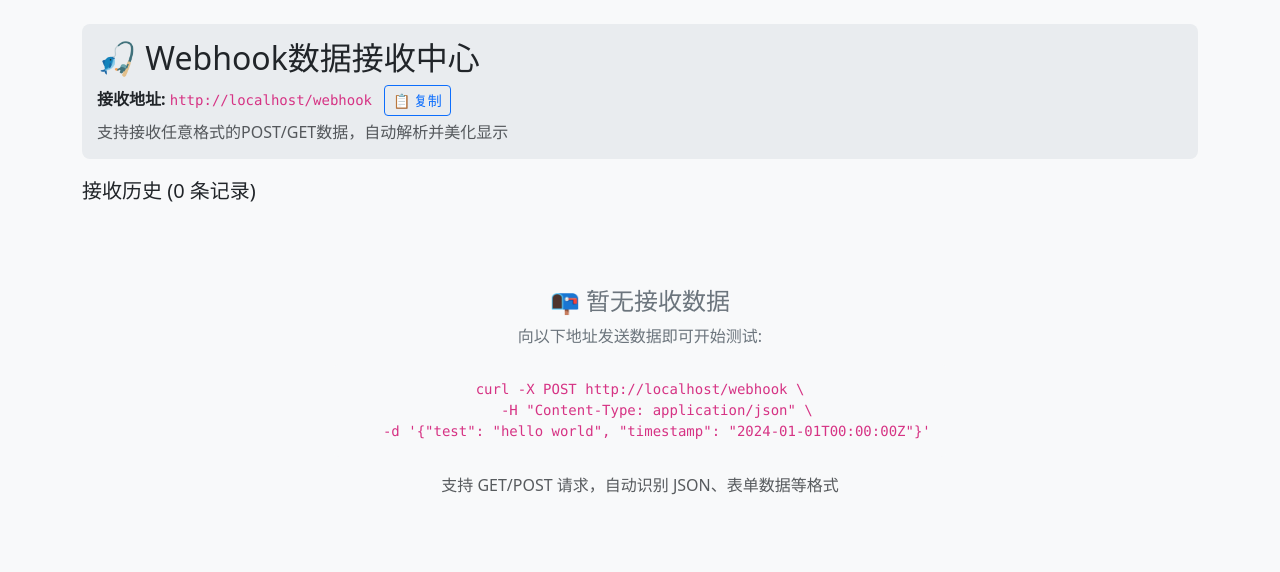
After one commit to skCNA/canary-controller, a Flask app: page /webhook in a window 1280 px wide. The commit adds this page. Shown: the top 572 px of the page. Run offline with Flask 3, Linux system fonts and the light colour scheme; some libraries are stand-ins or nearby versions.

Commit message:
add webhook

```diff
--- a/app/routes.py
+++ b/app/routes.py
@@ -1,4 +1,5 @@
-import time, threading
+import time, threading, json
+from datetime import datetime
 from flask import Blueprint, render_template, request, redirect, url_for, jsonify
 from .kubectl_utils import get_ingresses,set_ingress_annotations
 
@@ -8,6 +9,11 @@ main = Blueprint("main", __name__)
 lock_table = {}
 lock_ttl = 86400  # 24h自动过期
 table_lock = threading.RLock()
+
+# Webhook数据存储
+webhook_data = []
+webhook_max_records = 50  # 最多保存50条记录
+webhook_lock = threading.RLock()
 
 def cleanup_locks():
     now = time.time()
@@ -80,3 +86,83 @@ def unlock_ingress():
         if key in lock_table and lock_table[key]["user"] == user:
             del lock_table[key]
         return jsonify({"status": "unlocked"})
+
+@main.route("/webhook", methods=["POST"])
+def receive_webhook():
+    """接收webhook数据的接口"""
+    try:
+        # 获取请求信息
+        headers = dict(request.headers)
+        content_type = request.content_type
+
+        # 尝试解析JSON数据
+        if content_type and 'application/json' in content_type:
+            try:
+                data = request.get_json()
+                raw_data = json.dumps(data, ensure_ascii=False, indent=2)
+            except:
+                data = None
+                raw_data = request.get_data(as_text=True)
+        else:
+            data = None
+            raw_data = request.get_data(as_text=True)
+
+        # 构建存储记录
+        webhook_record = {
+            "id": len(webhook_data) + 1,
+            "timestamp": datetime.now().strftime("%Y-%m-%d %H:%M:%S"),
+            "timestamp_unix": time.time(),
+            "method": request.method,
+            "url": request.url,
+            "headers": headers,
+            "content_type": content_type,
+            "data": data,
+            "raw_data": raw_data,
+            "query_params": dict(request.args),
+            "form_data": dict(request.form) if request.form else None,
+            "remote_addr": request.remote_addr,
+            "user_agent": request.headers.get("User-Agent", "")
+        }
+
+        # 存储数据
+        with webhook_lock:
+            webhook_data.insert(0, webhook_record)
+            # 保持最大记录数
+            if len(webhook_data) > webhook_max_records:
+                webhook_data.pop()
+
+        return jsonify({
+            "status": "success",
+            "message": "Webhook data received successfully",
+            "id": webhook_record["id"],
+            "timestamp": webhook_record["timestamp"]
+        }), 200
+
+    except Exception as e:
+        return jsonify({
+            "status": "error",
+            "message": f"Failed to process webhook: {str(e)}"
+        }), 500
+
+@main.route("/webhook", methods=["GET"])
+@main.route("/webhook/view", methods=["GET"])
+def view_webhooks():
+    """查看接收到的webhook数据"""
+    with webhook_lock:
+        return render_template("webhook.html", webhooks=webhook_data)
+
+@main.route("/webhook/clear", methods=["POST"])
+def clear_webhooks():
+    """清空webhook历史数据"""
+    with webhook_lock:
+        webhook_data.clear()
+    return jsonify({"status": "success", "message": "Webhook history cleared"})
+
+@main.route("/webhook/<int:webhook_id>", methods=["GET"])
+def view_webhook_detail(webhook_id):
+    """查看特定webhook的详细信息"""
+    with webhook_lock:
+        webhook = next((w for w in webhook_data if w["id"] == webhook_id), None)
+        if not webhook:
+            return jsonify({"error": "Webhook not found"}), 404
+        return render_template("webhook_detail.html", webhook=webhook)
--- /dev/null
+++ b/app/templates/webhook.html
@@ -0,0 +1,196 @@
+<!DOCTYPE html>
+<html>
+<head>
+    <title>Webhook数据接收中心</title>
+    <link rel="stylesheet" href="{{ url_for('static', filename='css/bootstrap.min.css') }}">
+    <link rel="stylesheet" href="{{ url_for('static', filename='css/canary-input.css') }}">
+    <style>
+        .webhook-card {
+            margin-bottom: 15px;
+            border-left: 4px solid #007bff;
+        }
+        .webhook-card:hover {
+            border-left-color: #0056b3;
+            box-shadow: 0 4px 8px rgba(0,0,0,0.1);
+        }
+        .timestamp {
+            color: #6c757d;
+            font-size: 0.9em;
+        }
+        .method-badge {
+            font-size: 0.8em;
+        }
+        .data-preview {
+            max-height: 100px;
+            overflow-y: auto;
+            background-color: #f8f9fa;
+            padding: 10px;
+            border-radius: 4px;
+            font-family: monospace;
+            font-size: 0.85em;
+        }
+        .empty-state {
+            text-align: center;
+            padding: 60px 20px;
+            color: #6c757d;
+        }
+        .header-info {
+            background-color: #e9ecef;
+            padding: 15px;
+            border-radius: 8px;
+            margin-bottom: 20px;
+        }
+    </style>
+</head>
+<body class="bg-light">
+<div class="container mt-4">
+    <div class="header-info">
+        <h2>🎣 Webhook数据接收中心</h2>
+        <p class="mb-0">
+            <strong>接收地址:</strong>
+            <code>{{ request.host_url }}webhook</code>
+            <button class="btn btn-sm btn-outline-primary ms-2" onclick="copyWebhookUrl()">📋 复制</button>
+        </p>
+        <p class="mb-0 text-muted mt-1">支持接收任意格式的POST/GET数据，自动解析并美化显示</p>
+    </div>
+
+    <div class="row mb-3">
+        <div class="col-md-6">
+            <div class="d-flex justify-content-between align-items-center">
+                <h5>接收历史 ({{ webhooks|length }} 条记录)</h5>
+            </div>
+        </div>
+        <div class="col-md-6 text-end">
+            {% if webhooks %}
+            <button class="btn btn-outline-danger btn-sm" onclick="clearWebhooks()">🗑️ 清空历史</button>
+            <button class="btn btn-outline-secondary btn-sm ms-2" onclick="refreshPage()">🔄 刷新</button>
+            {% endif %}
+        </div>
+    </div>
+
+    {% if webhooks %}
+    <div class="webhook-list">
+        {% for webhook in webhooks %}
+        <div class="card webhook-card">
+            <div class="card-body">
+                <div class="row align-items-center">
+                    <div class="col-md-8">
+                        <div class="d-flex align-items-center mb-2">
+                            <span class="badge method-badge bg-{{ 'success' if webhook.method == 'GET' else 'primary' }} me-2">
+                                {{ webhook.method }}
+                            </span>
+                            <span class="badge bg-secondary me-2">{{ webhook.content_type or 'unknown' }}</span>
+                            <span class="timestamp me-3">
+                                📅 {{ webhook.timestamp }}
+                            </span>
+                            <span class="badge bg-info">
+                                🌐 {{ webhook.remote_addr }}
+                            </span>
+                        </div>
+
+                        {% if webhook.data %}
+                        <div class="data-preview mb-2">
+                            <strong>数据预览:</strong><br>
+                            {{ webhook.raw_data[:200] }}{% if webhook.raw_data|length > 200 %}...{% endif %}
+                        </div>
+                        {% endif %}
+
+                        <div class="text-muted small">
+                            {% if webhook.query_params %}
+                            <span class="me-3">📋 查询参数: {{ webhook.query_params|length }} 个</span>
+                            {% endif %}
+                            {% if webhook.form_data %}
+                            <span class="me-3">📝 表单数据: {{ webhook.form_data|length }} 个</span>
+                            {% endif %}
+                            <span>🤖 {{ webhook.user_agent[:30] }}{% if webhook.user_agent|length > 30 %}...{% endif %}</span>
+                        </div>
+                    </div>
+
+                    <div class="col-md-4 text-end">
+                        <a href="{{ url_for('main.view_webhook_detail', webhook_id=webhook.id) }}"
+                           class="btn btn-outline-primary btn-sm">🔍 查看详情</a>
+                        <button class="btn btn-outline-secondary btn-sm ms-2"
+                                onclick="copyData({{ webhook.id }})">📋 复制数据</button>
+                    </div>
+                </div>
+            </div>
+        </div>
+        {% endfor %}
+    </div>
+    {% else %}
+    <div class="empty-state">
+        <h4>📭 暂无接收数据</h4>
+        <p>向以下地址发送数据即可开始测试:</p>
+        <div class="mt-3">
+            <code style="background: #f8f9fa; padding: 15px; border-radius: 5px; display: inline-block;">
+                curl -X POST {{ request.host_url }}webhook \<br>
+                &nbsp;&nbsp;&nbsp;&nbsp;-H "Content-Type: application/json" \<br>
+                &nbsp;&nbsp;&nbsp;&nbsp;-d '{"test": "hello world", "timestamp": "2024-01-01T00:00:00Z"}'
+            </code>
+        </div>
+        <p class="mt-3 text-muted">
+            支持 GET/POST 请求，自动识别 JSON、表单数据等格式
+        </p>
+    </div>
+    {% endif %}
+</div>
+
+<script>
+function copyWebhookUrl() {
+    const url = '{{ request.host_url }}webhook';
+    navigator.clipboard.writeText(url).then(() => {
+        showToast('Webhook地址已复制到剪贴板', 'success');
+    });
+}
+
+function copyData(webhookId) {
+    fetch('/webhook/' + webhookId)
+        .then(response => response.json())
+        .then(data => {
+            const text = JSON.stringify(data, null, 2);
+            navigator.clipboard.writeText(text).then(() => {
+                showToast('数据已复制到剪贴板', 'success');
+            });
+        })
+        .catch(error => {
+            showToast('复制失败', 'error');
+        });
+}
+
+function clearWebhooks() {
+    if (confirm('确定要清空所有历史记录吗？')) {
+        fetch('/webhook/clear', { method: 'POST' })
+            .then(response => response.json())
+            .then(data => {
+                if (data.status === 'success') {
+                    showToast('历史记录已清空', 'success');
+                    setTimeout(() => location.reload(), 1000);
+                } else {
+                    showToast('清空失败', 'error');
+                }
+            })
+            .catch(error => {
+                showToast('清空失败', 'error');
+            });
+    }
+}
+
+function refreshPage() {
+    location.reload();
+}
+
+function showToast(message, type) {
+    // 创建一个简单的toast提示
+    const toast = document.createElement('div');
+    toast.className = `alert alert-${type === 'success' ? 'success' : 'danger'} position-fixed`;
+    toast.style.cssText = 'top: 20px; right: 20px; z-index: 9999; min-width: 300px;';
+    toast.innerHTML = message;
+    document.body.appendChild(toast);
+
+    setTimeout(() => {
+        toast.remove();
+    }, 3000);
+}
+</script>
+</body>
+</html>
```
Also changed, not shown: CLAUDE.md (+55 -0 lines), app/templates/index.html (+8 -1 lines), app/templates/webhook_detail.html (added, +243 -0 lines).
